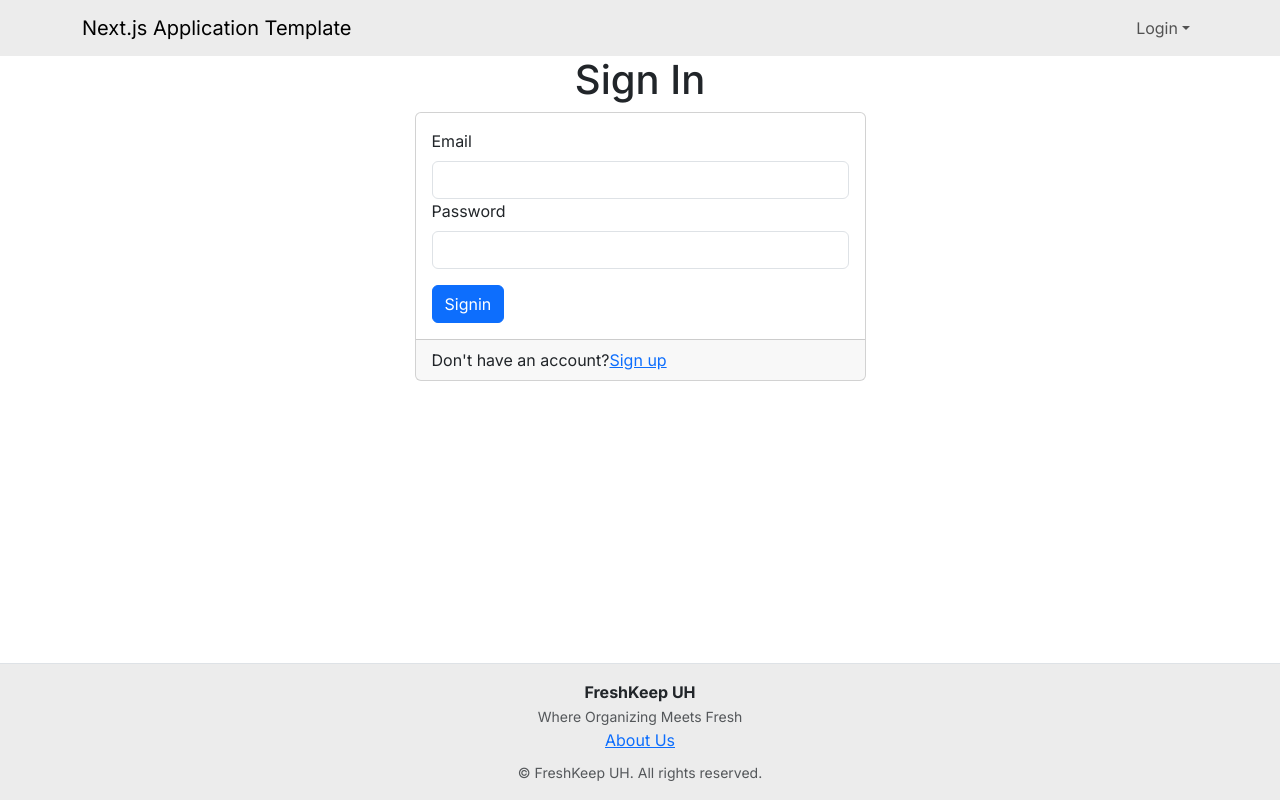
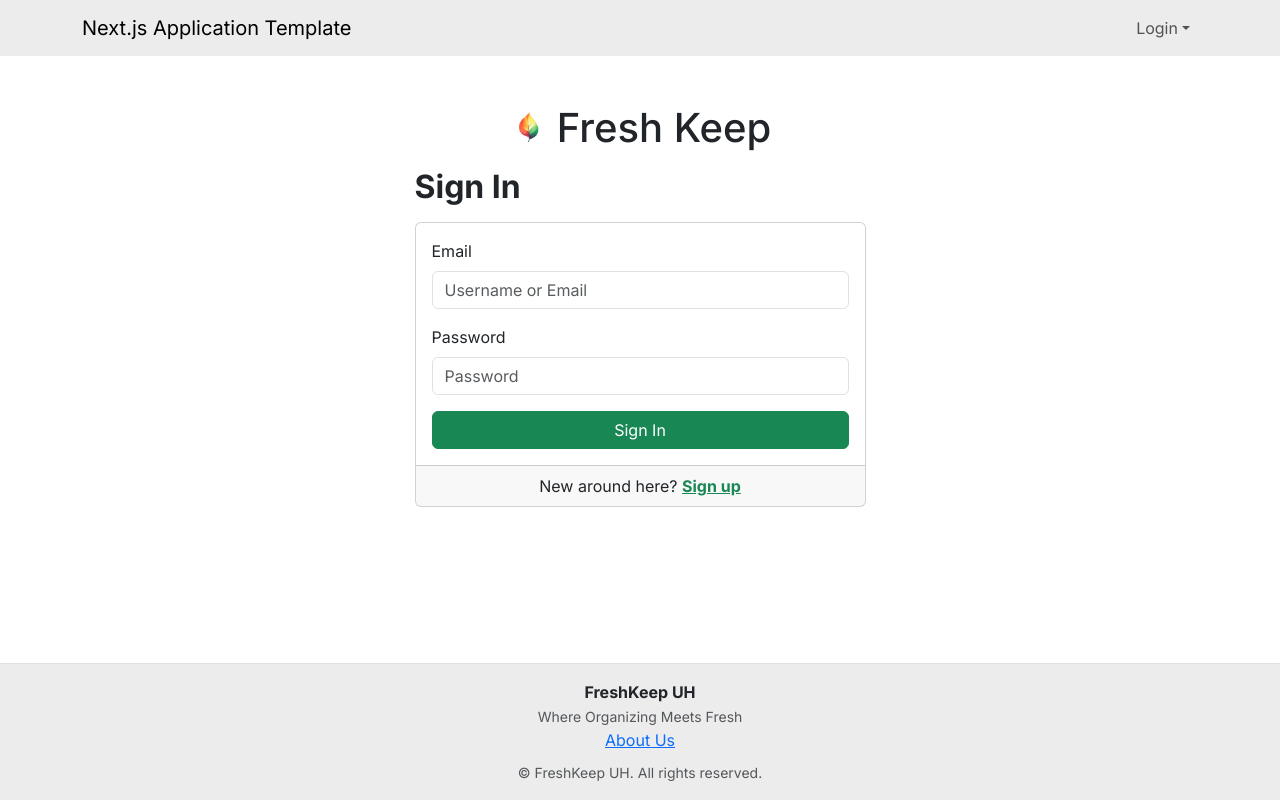
Before and after one commit to freshkeepuh/freshkeep, a Next.js app: page /auth/signin in a window 1280 px wide. Built offline with nearby package versions, Linux system fonts and the light colour scheme; no server answers.

Commit message:
First stage
Test

```diff
--- a/src/app/auth/signin/page.tsx
+++ b/src/app/auth/signin/page.tsx
@@ -1,9 +1,8 @@
 'use client';
 
 import { signIn } from 'next-auth/react';
-import { Button, Card, Col, Container, Form, Row } from 'react-bootstrap';
+import { Button, Card, Col, Container, Form, Row, Image } from 'react-bootstrap';
 
-/** The sign in page. */
 const SignIn = () => {
   const handleSubmit = async (e: React.FormEvent<HTMLFormElement>) => {
     e.preventDefault();
@@ -13,6 +12,7 @@ const SignIn = () => {
     };
     const email = target.email.value;
     const password = target.password.value;
+
     const result = await signIn('credentials', {
       callbackUrl: '/list',
       email,
@@ -27,28 +27,58 @@ const SignIn = () => {
   return (
     <main>
       <Container>
-        <Row className="justify-content-center">
-          <Col xs={5}>
-            <h1 className="text-center">Sign In</h1>
+        <Row className="justify-content-center mt-5">
+          <Col xs={12} md={6} lg={5}>
+            {/* Logo + Title */}
+            <div className="d-flex align-items-center justify-content-center mb-3">
+              <Image
+                src="/multicolor-leaf2.png" // <-- Place your logo in public/images/
+                alt="Fresh Keep Logo"
+                width={40}
+                height={40}
+                className="me-2"
+              />
+              <h1 className="text-center m-0">Fresh Keep</h1>
+            </div>
+
+            <h2 className="text-left mb-3 fw-bold">Sign In</h2>
+
             <Card>
               <Card.Body>
                 <Form method="post" onSubmit={handleSubmit}>
-                  <Form.Group controlId="formBasicEmail">
+                  <Form.Group controlId="formBasicEmail" className="mb-3">
                     <Form.Label>Email</Form.Label>
-                    <input name="email" type="text" className="form-control" />
+                    <Form.Control
+                      name="email"
+                      type="text"
+                      placeholder="Username or Email"
+                      required
+                    />
                   </Form.Group>
-                  <Form.Group>
+
+                  <Form.Group controlId="formBasicPassword" className="mb-3">
                     <Form.Label>Password</Form.Label>
-                    <input name="password" type="password" className="form-control" />
+                    <Form.Control
+                      name="password"
+                      type="password"
+                      placeholder="Password"
+                      required
+                    />
                   </Form.Group>
-                  <Button type="submit" className="mt-3">
-                    Signin
-                  </Button>
+
+                  <div className="d-grid">
+                    <Button type="submit" variant="success">
+                      Sign In
+                    </Button>
+                  </div>
                 </Form>
               </Card.Body>
-              <Card.Footer>
-                Don&apos;t have an account?
-                <a href="/auth/signup">Sign up</a>
+              <Card.Footer className="text-center">
+                New around here?
+                {' '}
+                <a href="/auth/signup" className="fw-bold text-success">
+                  Sign up
+                </a>
               </Card.Footer>
             </Card>
           </Col>
```
Also changed, not shown: public/guava-image.png (added), public/multicolor-leaf2.png (added).
